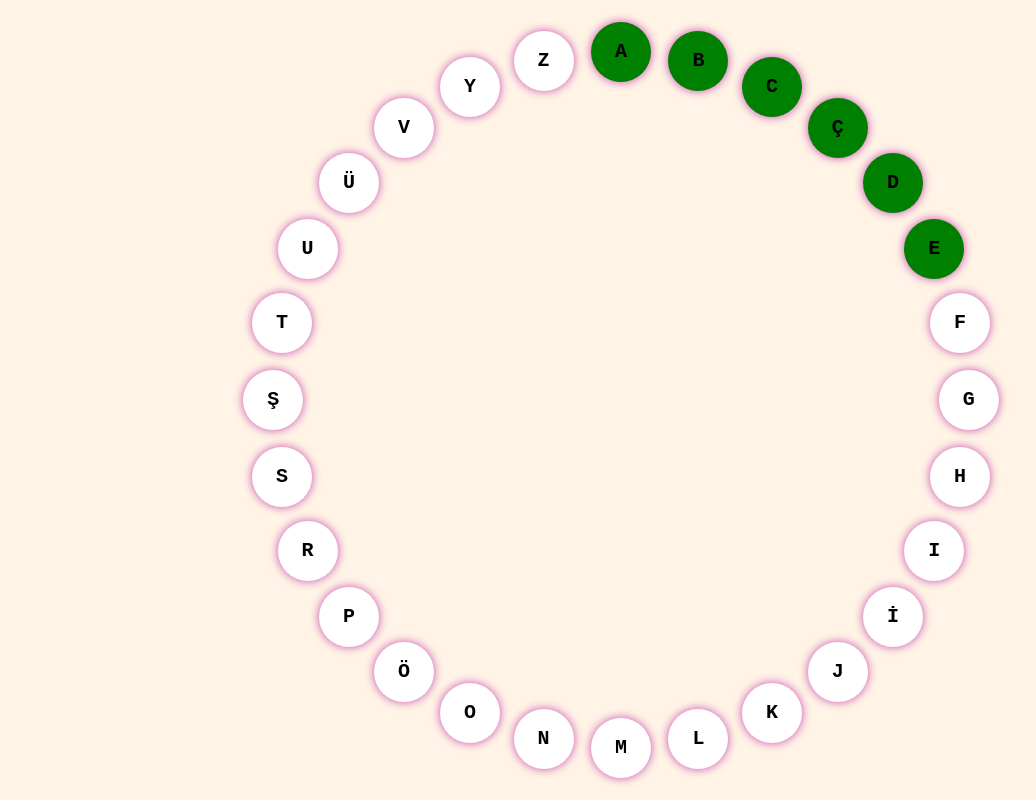
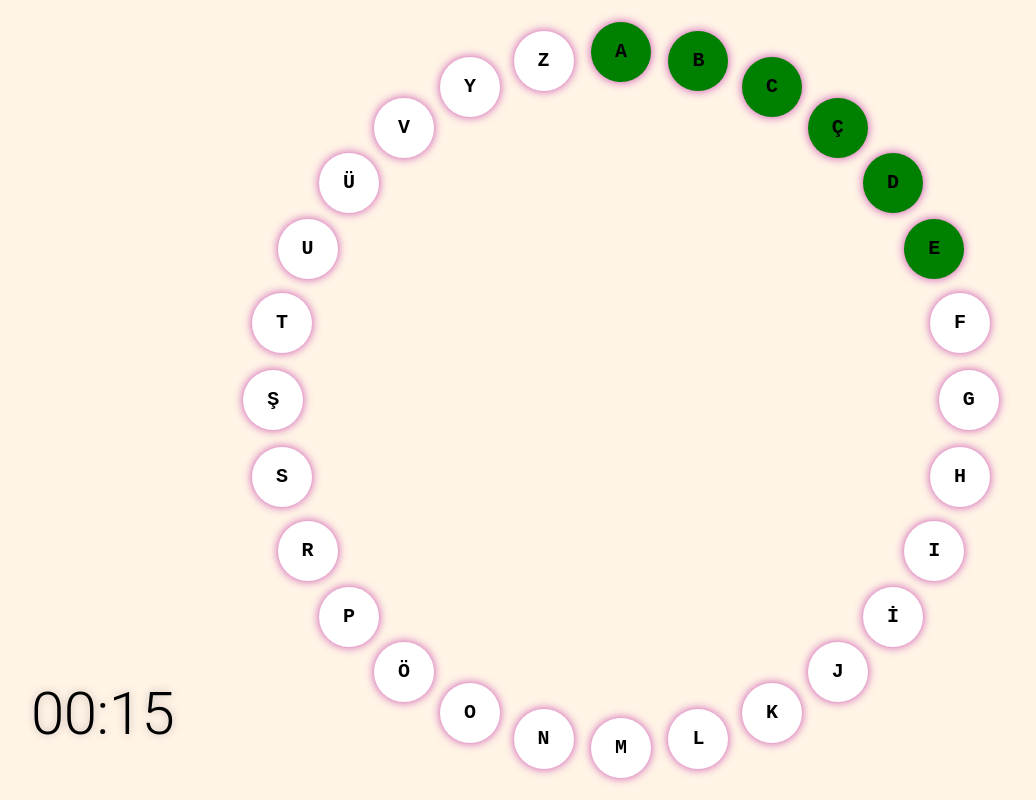
Before and after one commit to gorkemozbay/ParollaOnline, a React (Vite) app in the folder parolla-online-frontend/: page /quick-play in a window 1280 px wide. Shown: the whole page, without its empty margins (19-1055 px from the left). Built offline with nearby package versions, Linux system fonts and the light colour scheme.

Commit message:
FE - Refactor Code #3 : Timer Component is refactored based on new design

```diff
--- a/parolla-online-frontend/src/components/BubbleChain.jsx
+++ b/parolla-online-frontend/src/components/BubbleChain.jsx
@@ -35,7 +35,7 @@
     const interval  = setInterval(() => {
         setCurrentIndex((prevIndex) => {
             //console.log("Current Index: ", prevIndex);
-            const newIndex = (prevIndex + 1)
+            const newIndex = (prevIndex + 1) % totalBubbles;
             return newIndex;
         })
     }, 1000);
--- a/parolla-online-frontend/src/components/Timer.jsx
+++ b/parolla-online-frontend/src/components/Timer.jsx
@@ -1,53 +1,40 @@
-import { height } from '@mui/system';
 import React, { useState, useEffect } from 'react';
-import { Button } from '@mui/material';
+import { Typography } from '@mui/material';
 
-function Timer() {
-    const timerInSeconds = 10;
-    const [seconds, setSeconds] = useState(timerInSeconds);
-    const [isTimerActive, setIsTimerActive] = useState(false);
+function Timer( {initialSeconds} ) {
+
+    const [seconds, setSeconds] = useState(initialSeconds);
+    const [startTime, setStartTime] = useState(Date.now());
 
     useEffect(() => {
-        let interval;
-        if (isTimerActive && seconds > 0) {
-            interval = setInterval(() => { //javascript's own method that runs in intervals
-                setSeconds((prevSeconds) => prevSeconds - 1);
-            }, 1000);
-        }
-        else if (seconds === 0) {
-            clearInterval(interval);
-        }
+
+        const interval = setInterval(() => {
+            const elapsedTime = Date.now() - startTime;
+            const updatedTime = Math.max(0, initialSeconds - Math.floor(elapsedTime / 1000));
+            setSeconds(updatedTime);
+        }, 100);
+
         return () => clearInterval(interval);
 
-    }, [isTimerActive, seconds]);
+    }, [startTime, initialSeconds])
 
-
-    const toggleTimer = () => {
-        setIsTimerActive(!isTimerActive);
-    }
-
-    const resetTimer = () => {
-        setIsTimerActive(false);
-        setSeconds(timerInSeconds);
-    }
-
-    // Format time as mm:ss
     const formatTime = (secs) => {
         const minutes = Math.floor(secs / 60);
         const seconds = secs % 60;
         return `${String(minutes).padStart(2, '0')}:${String(seconds).padStart(2, '0')}`;
-    };
+    }
 
     return (
-        <div style={{ textAlign: 'center', padding: '20px' }}>
-            <h1>{formatTime(seconds)}</h1>
-            {/*<Button variant="contained" onClick={toggleTimer}>
-                {isTimerActive ? 'Pause' : 'Start'}
-            </Button>
-            <Button variant="contained" onClick={resetTimer}>
-                Reset
-            </Button>*/}
-        </div>
-    );
+        <Typography
+            variant="h2"
+            sx={{
+                position: "absolute",
+                bottom: "50px",
+                left: "50px",
+                color: seconds <= 10 ? "red" : "black",
+                textShadow: "0px 0px 10px rgba(0, 0, 0, 0.25)"
+            }}
+        >{formatTime(seconds)}</Typography>
+    )
 };
 export default Timer;
--- a/parolla-online-frontend/src/layouts/MainGameLayout.jsx
+++ b/parolla-online-frontend/src/layouts/MainGameLayout.jsx
@@ -1,4 +1,5 @@
 import BubbleChain from "../components/BubbleChain";
+import Timer from "../components/Timer";
 
 
 function MainGameLayout() {
@@ -6,12 +7,16 @@
 
 
     return (
+        <>
         <BubbleChain></BubbleChain>
-        // Opponent Bubble
-        // Bubble
-        // Timer
-        // Questions
-        // Answer
+        {/*  Opponent Bubble  */}
+        {/*  Bubble  */}
+        <Timer
+            initialSeconds={20}
+        ></Timer>
+        {/*  Questions  */}
+        {/*  Answer  */}
+        </>
     )
 }
 
```
